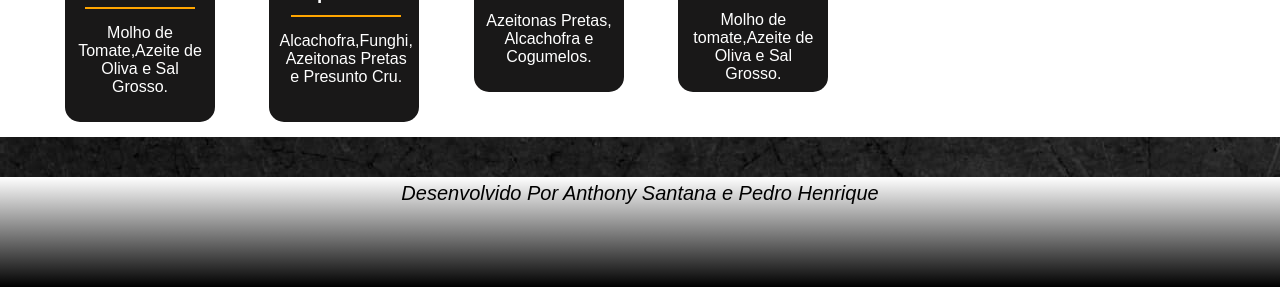
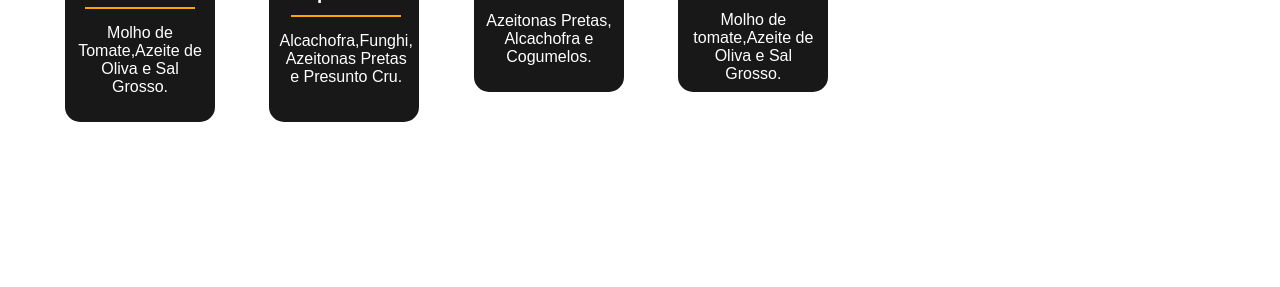
Before and after one commit to Anthony01001/Pizzaria, a website: page index.html in a window 1280 px wide. Shown: the part 943-1230 px from the top of the page. After the commit the page ends 1080 px from the top, so only its background shows below. Drawn offline with Linux system fonts and the light colour scheme.

Commit message:
index.html

```diff
--- a/index.html
+++ b/index.html
@@ -11,7 +11,7 @@
        body{
         background: url(otimizado/background/cenario-texturizado-de-parede-de-concreto-solido\ 1.jpg);
        }
-      footer{ width: 100vw;}
+      footer{ display: none;}
         *{ font-family: Arial, Helvetica, sans-serif;
             color: white;
         }
```
